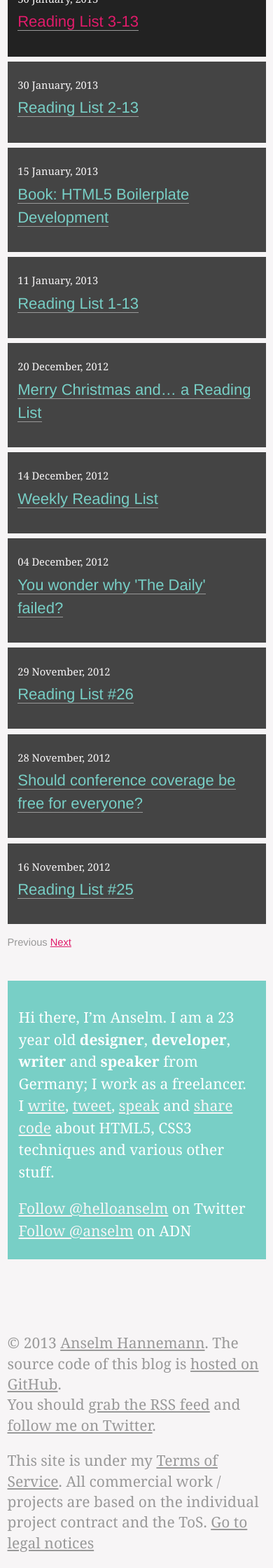
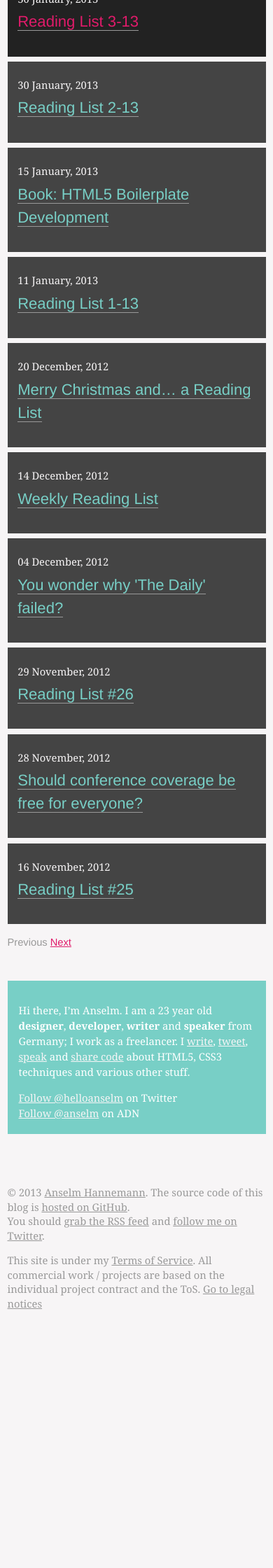
Before and after one commit to dayer4b/anselmh.github.com, a Jekyll site: the page built from index.html, in a window 390 px wide. Shown: the part 584-2824 px from the top of the page at 70% size. Built offline with Jekyll 4.4.1, drawn with Linux system fonts in a browser that asks for light colours; Markdown is read by kramdown in place of the engine named in the settings; the list of posts is cut into pages by our own code; comment, search, counter and statistics services are not loaded; after the commit the page ends 2471 px from its top, so only the background shows below that.

Commit message:
font-size mobile for footer
Signed-off-by: Anselm Hannemann <info@anselm-hannemann.com>

```diff
--- a/scss/page/_page.scss
+++ b/scss/page/_page.scss
@@ -10,7 +10,9 @@
 		@include x-rem(margin-top, 1.5);
 	}
 
-	.page-main {
+	.page-main,
+	.page-aside,
+	.page-foot {
 		font-size: 0.7em;
 	}
 }
```
Also changed, not shown: css/main.css.
